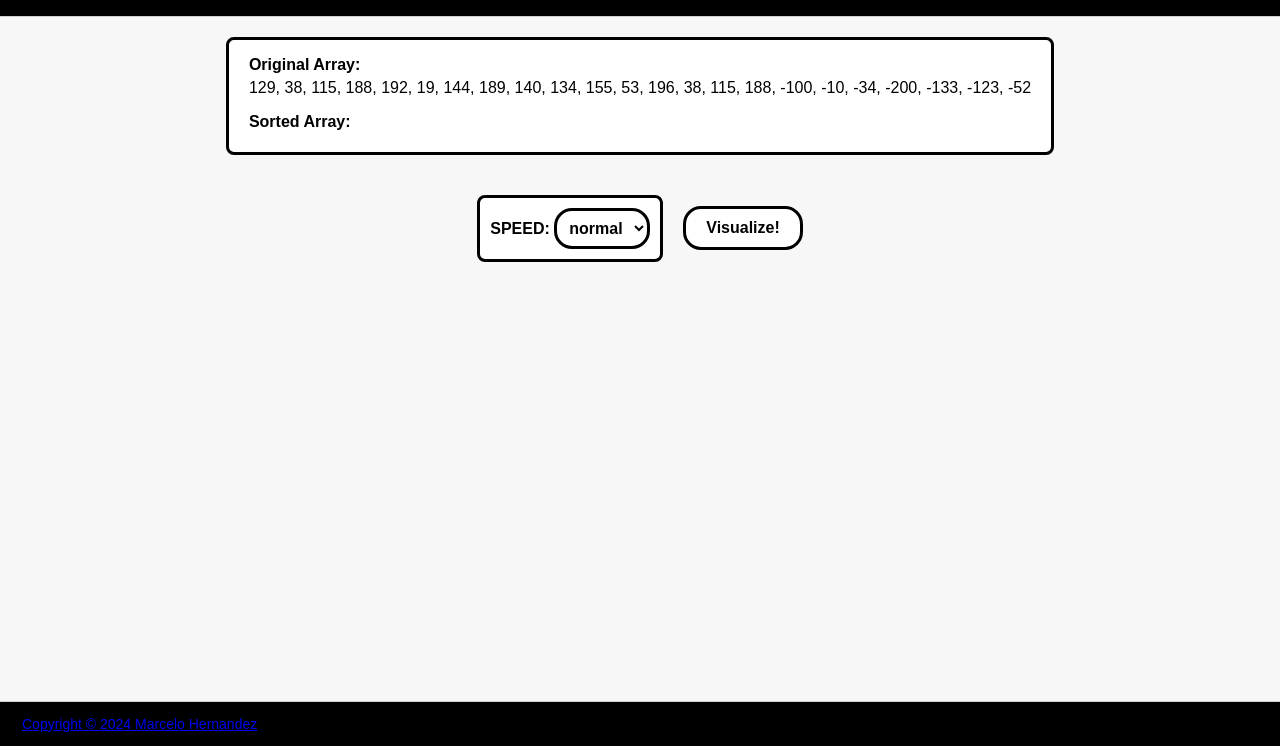
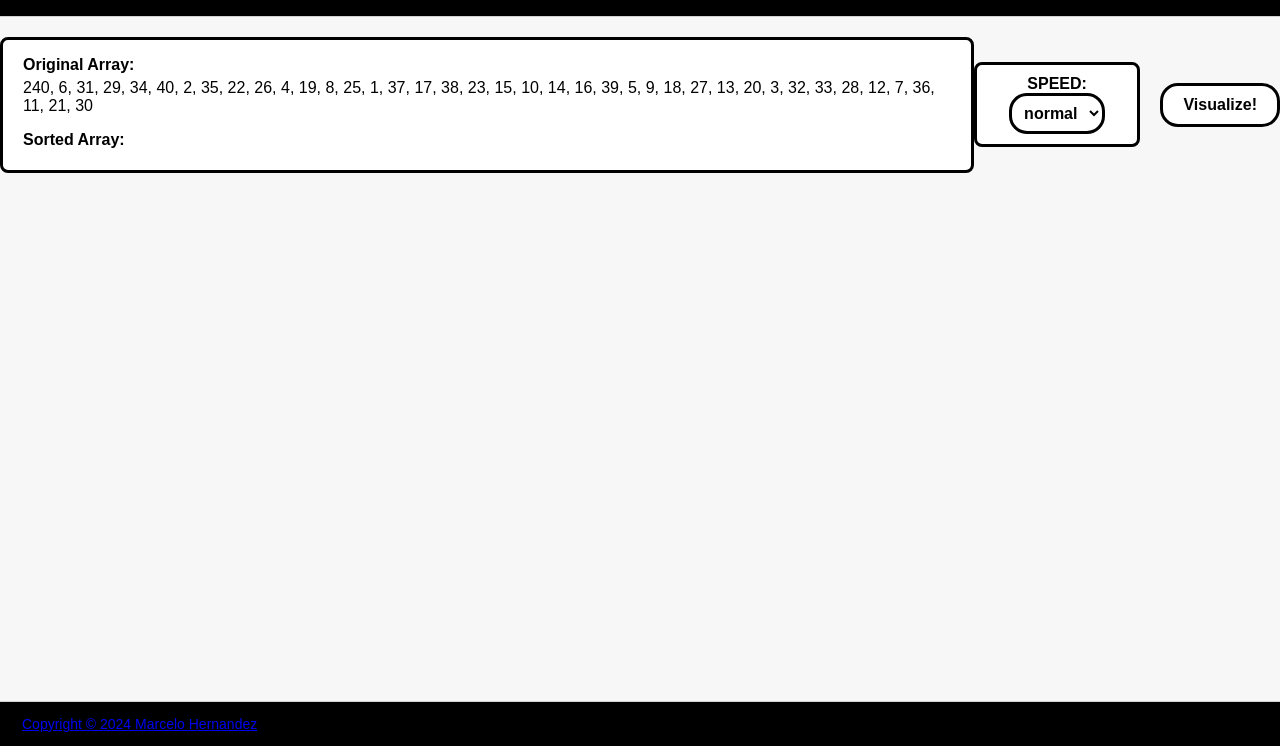
Before and after one commit to phmarcel0x/mars, a website with bundled scripts: page src/index.html in a window 1280 px wide. Shown: the part 54-800 px from the top of the page. Built offline with nearby package versions, Linux system fonts and the light colour scheme.

Commit message:
Fixes UI bug in the control buttons

```diff
--- a/src/index.html
+++ b/src/index.html
@@ -21,17 +21,13 @@
             <h1>modular algorithm rendering system (mars)</h1>
         </div>
 
+        <!-- Main Container: Contains Array Displays and Controls Container -->
+        <div id="mainContainer" style="display: flex; justify-content: space-between;">
             <!-- Array Displays Section -->
-        <!-- Original Array Display: Shows the unsorted array -->
             <div id="arrayDisplays">
                 <p>Original Array:<br> <span id="originalArray"></span></p>
                 <p>Sorted Array:<br> <span id="sortedArray"></span></p>
             </div>
-
-        <!-- Sorted Array Display: Shows the sorted array post-processing -->
-        <!-- <div id="arrayDisplays">
-
-        </div> -->
 
             <!-- Control Panel for User Interaction -->
             <div id="controlsContainer">
@@ -44,12 +40,12 @@
                         <option value="0.5">0.5x</option>
                         <option value="1" selected>normal</option>
                         <option value="1.5">1.5x</option>
-                    <!-- <option value="1.75">1.75x</option> -->
                         <option value="2">2x</option>
                     </select>
                 </div>
                 <!-- Sorting Start Button -->
                 <button id="startSortingButton">Visualize!</button>
+            </div>
         </div>
 
         <!-- Visualization Container: Used for rendering sorting algorithm process -->
--- a/src/main.js
+++ b/src/main.js
@@ -1,7 +1,7 @@
 // main.js
 import { selectionSort } from './SortingAlgorithms/selectionSort.js';
 
-const originalArray = [129, 38, 115, 188, 192, 19, 144, 189, 140, 134, 155, 53, 196, 38, 115, 188, -100, -10, -34, -200, -133, -123, -52];
+const originalArray = [240, 6, 31, 29, 34, 40, 2, 35, 22, 26, 4, 19, 8, 25, 1, 37, 17, 38, 23, 15, 10, 14, 16, 39, 5, 9, 18, 27, 13, 20, 3, 32, 33, 28, 12, 7, 36, 11, 21, 30];
 function createBars(arr, containerId) {
     const container = document.getElementById(containerId);
     container.innerHTML = ''; // Clear previous bars
--- a/src/styles.css
+++ b/src/styles.css
@@ -105,7 +105,6 @@ html, body {
     border-radius: 18px;
     appearance: radio;
     transition: border-color 0.3s;
-
 }
 
 #speedSelector:hover {
```
Lines whose indentation alone changed are shown as unchanged.
